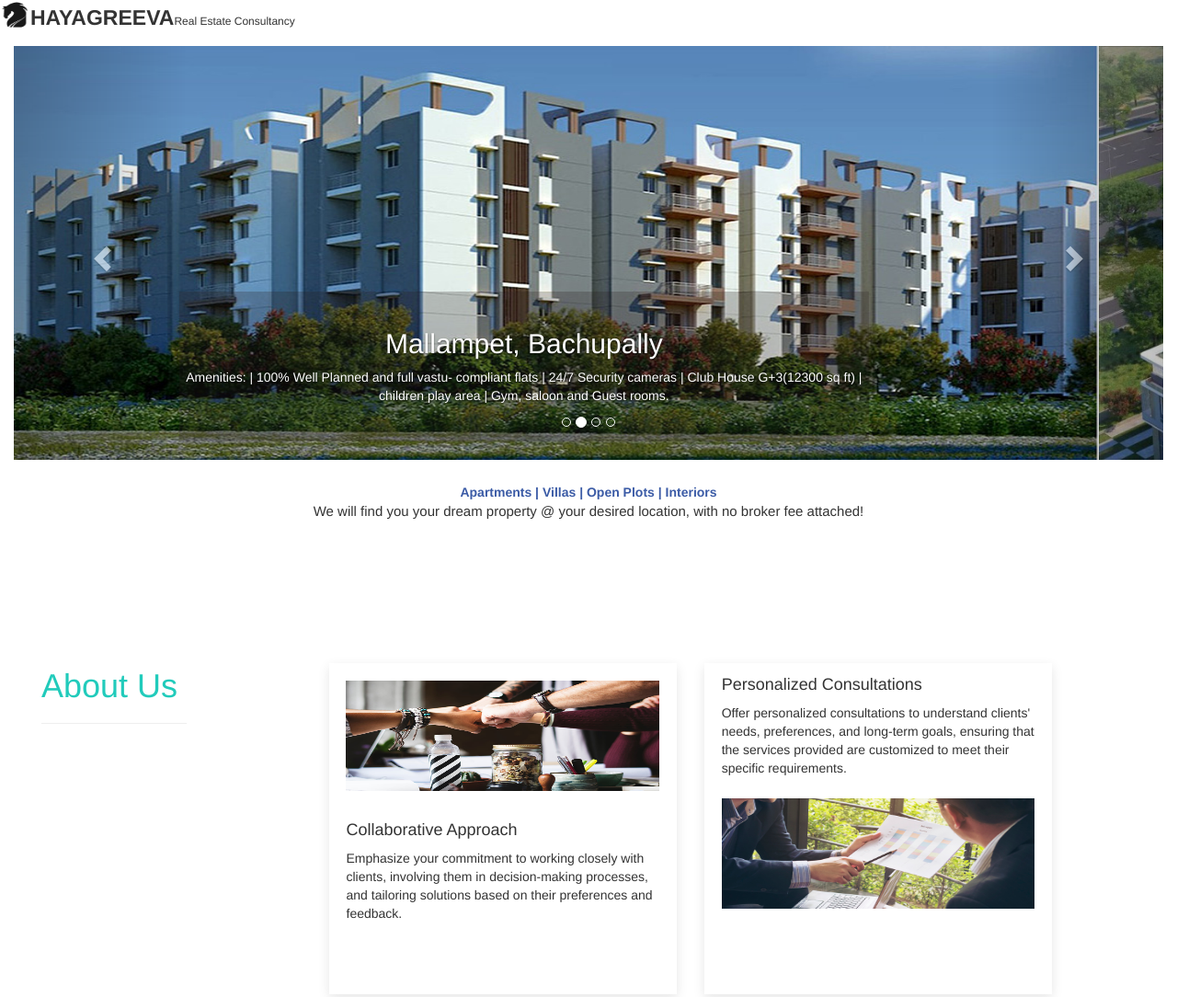
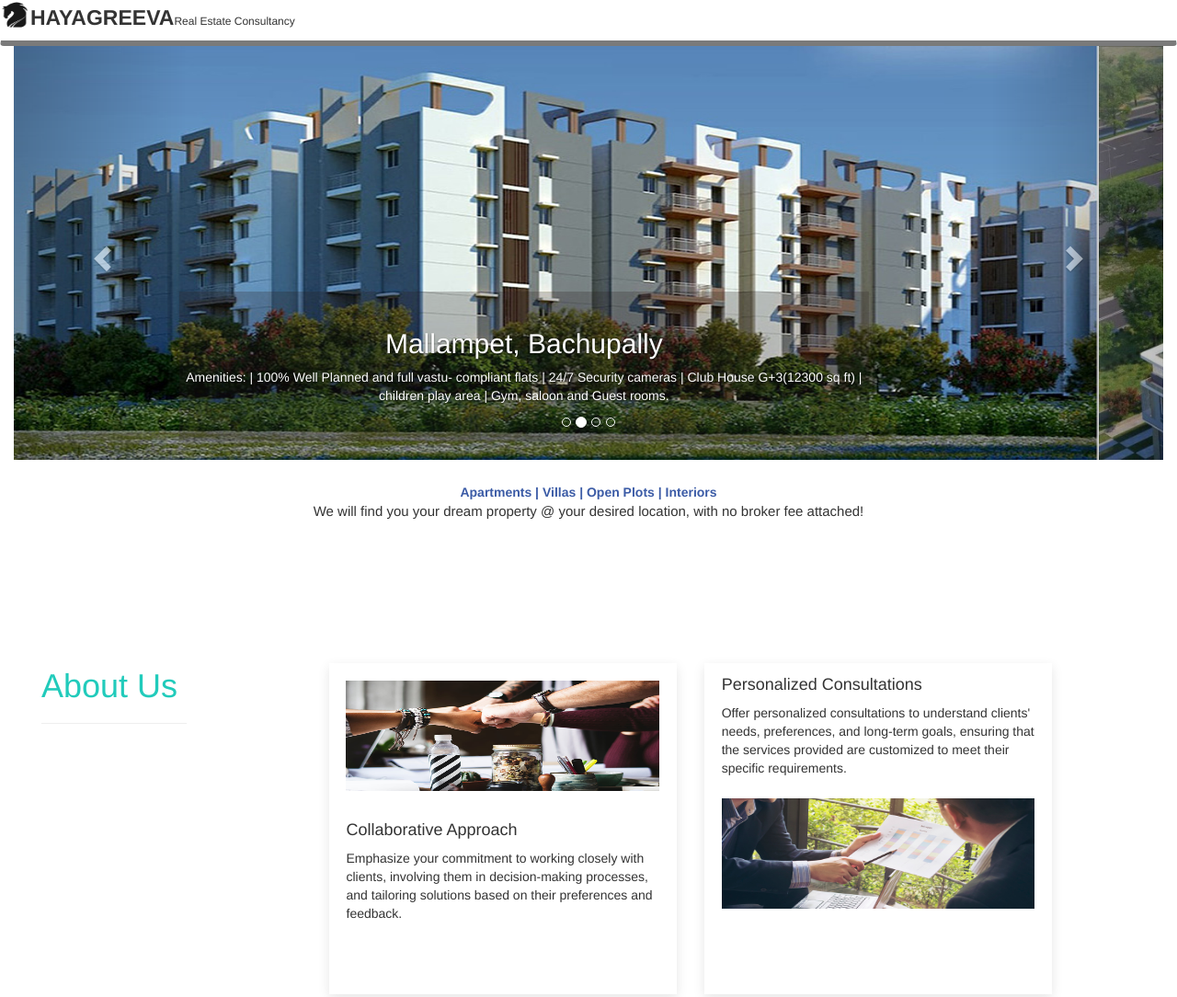
Before and after one commit to Hayagreevaservices/Hayagreevaservices.github.io, a plain HTML site: page index.html in a window 1280 px wide. Shown: the top 1084 px of the page at 92% size. Drawn offline with nearby package versions, Linux system fonts and the light colour scheme.

Commit message:
header bottom border

```diff
--- a/hayagreeva/css/home.css
+++ b/hayagreeva/css/home.css
@@ -4,6 +4,7 @@
     z-index: 1000000;
     top:0;
     background: white;
+    border-bottom: 6px solid #00000085;
 }
 .brand-name-position{
     margin: 2px;
```
